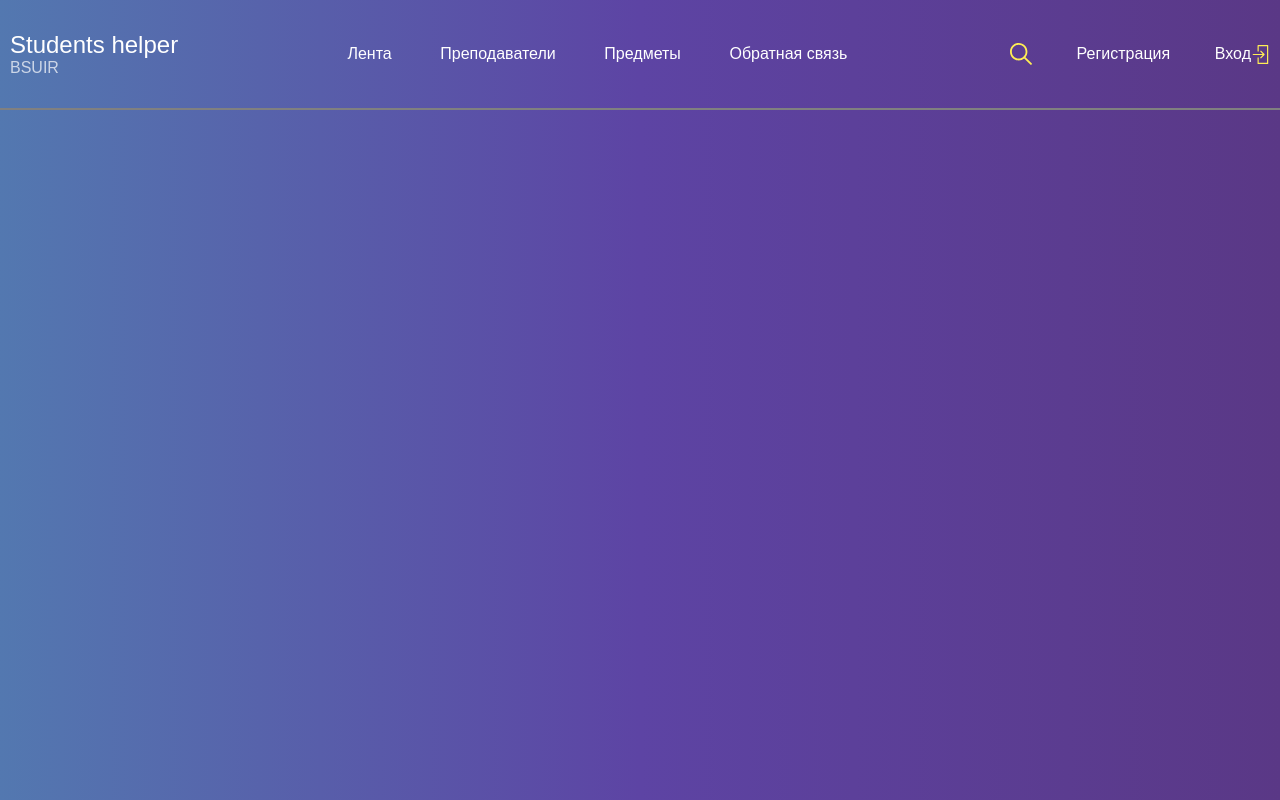
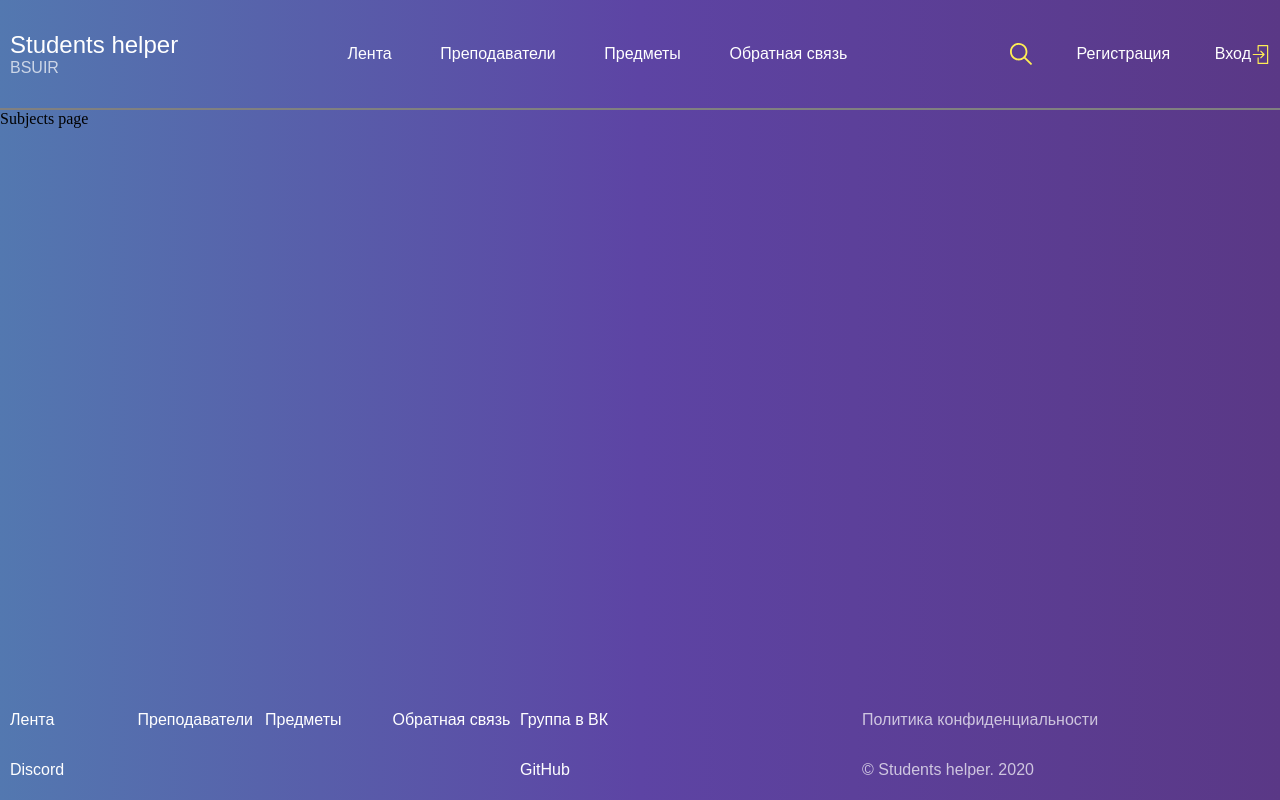
Before and after one commit to greatorangejuice/students-wiki-frontend-, a React (Create React App) app: page /subjects in a window 1280 px wide. Built offline with nearby package versions, Linux system fonts and the light colour scheme; a web font is replaced by a local one.

Commit message:
feat: divide routes into auth and public

```diff
--- a/src/App.tsx
+++ b/src/App.tsx
@@ -1,7 +1,14 @@
 import React from 'react';
-import { Switch, Route, BrowserRouter as Router } from 'react-router-dom';
+import { Switch, BrowserRouter as Router } from 'react-router-dom';
 
-import TestPage from './routes/test-page';
+import Feedback from './pages/Feedback';
+import News from './pages/News';
+import Signin from './pages/Signin';
+import Signup from './pages/Signup';
+import Subjects from './pages/Subjects';
+import Teachers from './pages/Teachers';
+import AuthRoute from './routes/AuthRoute';
+import PublicRoute from './routes/PublicRoute';
 import Header from './components/Header';
 import GlobalStyle from './components/GlobalStyle';
 
@@ -11,9 +18,12 @@ function App() {
       <Header />
       <GlobalStyle />
       <Switch>
-        <Route exact path="/">
-          <TestPage />
-        </Route>
+        <AuthRoute exact path="/signin" Component={Signin} />
+        <AuthRoute exact path="/signup" Component={Signup} />
+        <PublicRoute exact path="/" Component={News} />
+        <PublicRoute exact path="/teachers" Component={Teachers} />
+        <PublicRoute exact path="/subjects" Component={Subjects} />
+        <PublicRoute exact path="/feedback" Component={Feedback} />
       </Switch>
     </Router>
   );
--- /dev/null
+++ b/src/routes/AuthRoute/index.tsx
@@ -0,0 +1,34 @@
+import React, { ReactType } from 'react';
+import { Redirect, Route } from 'react-router-dom';
+
+import * as S from './styled';
+
+const AuthRoute = ({
+  Component,
+  path,
+  exact,
+}: {
+  Component: ReactType;
+  path: string;
+  exact?: boolean;
+}) => {
+  // WIP add authentication here
+  const authentication = true;
+  return (
+    <Route
+      exact={exact}
+      render={(props) => {
+        if (authentication) {
+          return <Redirect to="/login" from={path} />;
+        }
+        return (
+          <S.Main>
+            <Component {...props} />;
+          </S.Main>
+        );
+      }}
+    />
+  );
+};
+
+export default AuthRoute;
--- /dev/null
+++ b/src/routes/AuthRoute/styled.tsx
@@ -0,0 +1,5 @@
+import styled from 'styled-components';
+
+export const Main = styled.main`
+  min-height: calc(100vh - 110px); /*minus header height*/
+`;
--- /dev/null
+++ b/src/routes/PublicRoute/index.tsx
@@ -0,0 +1,38 @@
+import React, { ReactType } from 'react';
+import { Redirect, Route } from 'react-router-dom';
+
+import Footer from 'components/Footer';
+import * as S from './styled';
+
+const PublicRoute = ({
+  Component,
+  path,
+  exact,
+}: {
+  Component: ReactType;
+  path: string;
+  exact?: boolean;
+}) => {
+  // WIP add authentication here
+  const authentication = true;
+  return (
+    <Route
+      exact={exact}
+      render={(props) => {
+        if (authentication) {
+          return (
+            <>
+              <S.Main>
+                <Component {...props} />
+              </S.Main>
+              <Footer />
+            </>
+          );
+        }
+        return <Redirect to="/login" from={path} />;
+      }}
+    />
+  );
+};
+
+export default PublicRoute;
--- /dev/null
+++ b/src/routes/PublicRoute/styled.tsx
@@ -0,0 +1,5 @@
+import styled from 'styled-components';
+
+export const Main = styled.main`
+  min-height: calc(100vh - 220px); /*minus header and footer height*/
+`;
```
